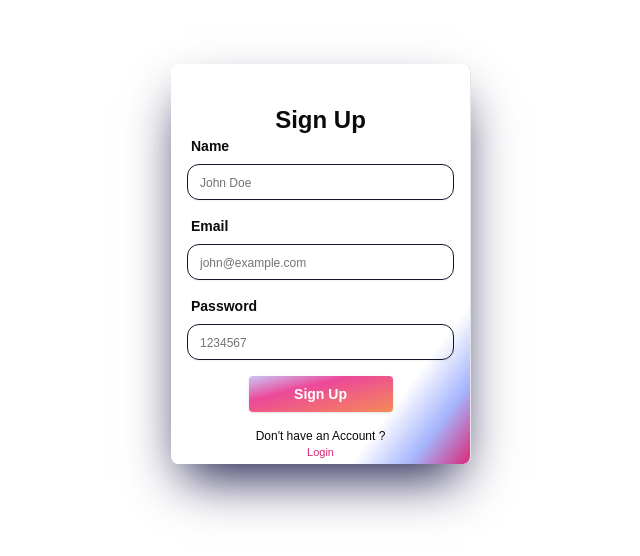
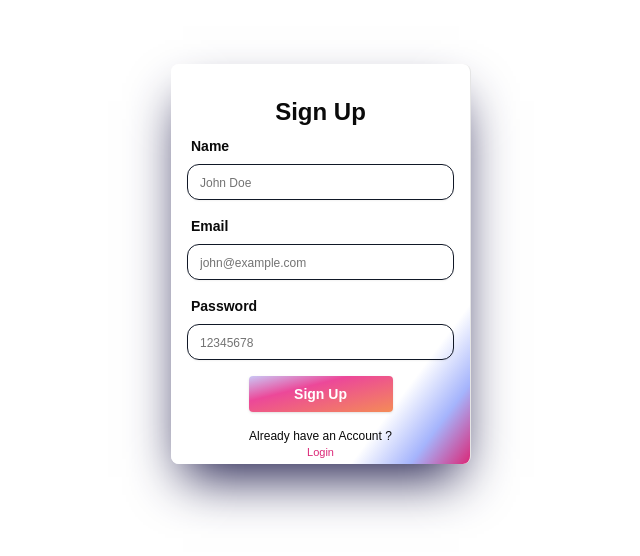
Before and after one commit to Arman6117/careerSync, a Next.js app in the folder client/: page /register in a window 1280 px wide. Shown: the part 136-692 px from the top of the page, without its empty margins (319-959 px from the left). Built offline with nearby package versions, Linux system fonts and the light colour scheme; no server answers; what tailwindcss-bg-patterns would draw is missing.

Commit message:
refactor: consolidate login and registration actions into a single index file

```diff
--- /dev/null
+++ b/client/actions/index.ts
@@ -0,0 +1,41 @@
+"use server";
+import axios from "axios";
+
+const api = process.env.NEXT_PUBLIC_API_URL;
+export const loginUser = async ({
+  email,
+  password,
+}: {
+  email: string;
+  password: string;
+}) => {
+  const url = `${api}/api/auth/login`;
+  try {
+    const { message, success } = (await axios.post(url, { email, password }))
+      .data;
+    return { message, success };
+  } catch (error) {
+    return { message: "Something went wrong", success: false };
+  }
+};
+
+export const registerUser = async ({
+  name,
+  email,
+  password,
+}: {
+  name: string;
+  email: string;
+  password: string;
+}) => {
+  const url = `${api}/api/auth/register`;
+
+  try {
+    const { message, success } = (
+      await axios.post(url, { name, email, password })
+    ).data;
+    return { message, success };
+  } catch (error) {
+    return { message: "Something went wrong", success: false };
+  }
+};
--- a/client/app/(auth)/_components/login-form.tsx
+++ b/client/app/(auth)/_components/login-form.tsx
@@ -5,11 +5,10 @@ import { z } from "zod";
 
 import Link from "next/link";
 
-import { loginUser } from "@/actions/login";
+import { loginUser } from "@/actions";
 
 import { Button } from "@/components/ui/button";
 import { Input } from "@/components/ui/input";
-import { Label } from "@/components/ui/label";
 import {
   Form,
   FormControl,
@@ -23,6 +22,7 @@ import { zodResolver } from "@hookform/resolvers/zod";
 const LoginForm = () => {
   const [email, setEmail] = useState("");
   const [password, setPassword] = useState("");
+  const [message, setMessage] = useState("");
   const [isDisabled, setIsDisabled] = useState(false);
 
   const formSchema = z.object({
@@ -37,6 +37,7 @@ const LoginForm = () => {
       password: "",
     },
   });
+
   return (
     <div className="h-[400px] shadow-indigo-950  rounded-lg shadow-2xl border-r px-4 flex-col gap-6 w-[300px] flex bg-white bg-gradient-to-br from-white from-[80%]  to-pink-600 via-indigo-300">
       <h1 className="text-2xl font-semibold mt-10 text-center">Login </h1>
@@ -60,6 +61,9 @@ const LoginForm = () => {
                     {...field}
                   />
                 </FormControl>
+                {/* <FormMessage >
+                  Hello
+                </FormMessage> */}
               </FormItem>
             )}
           />
@@ -88,9 +92,7 @@ const LoginForm = () => {
             </Button>
           </div>
           <div className="flex ga flex-col items-center ">
-            <span className="text-center text-xs">
-              Already have an Account ?
-            </span>
+            <span className="text-center text-xs">Don't have an Account ?</span>
             <Link
               href={"/register"}
               className="text-[11px] hover:underline text-pink-600"
--- a/client/app/(auth)/_components/register-form.tsx
+++ b/client/app/(auth)/_components/register-form.tsx
@@ -1,51 +1,152 @@
-import React from "react";
+"use client";
+import React, { useState } from "react";
+import { useForm } from "react-hook-form";
+import { z } from "zod";
+
 import Link from "next/link";
+
+import { loginUser, registerUser } from "@/actions";
 
 import { Button } from "@/components/ui/button";
 import { Input } from "@/components/ui/input";
-import { Label } from "@/components/ui/label";
+import {
+  Form,
+  FormControl,
+  FormField,
+  FormItem,
+  FormLabel,
+  FormMessage,
+} from "@/components/ui/form";
+import { zodResolver } from "@hookform/resolvers/zod";
 
-const RegisterForm = () => {
+const LoginForm = () => {
+  const [message, setMessage] = useState("");
+  const [isDisabled, setIsDisabled] = useState(false);
+
+  const formSchema = z.object({
+    email: z.string().email(),
+    name: z
+      .string()
+      .min(3, { message: "Name should contain at least 3 characters" })
+      .max(10, { message: "Name can't contain more than 10 characters" }),
+    password: z.string().min(6).max(8),
+  });
+
+  const form = useForm<z.infer<typeof formSchema>>({
+    resolver: zodResolver(formSchema),
+    defaultValues: {
+      email: "",
+      password: "",
+      name: "",
+    },
+  });
+
+  const onSubmit = async (values: z.infer<typeof formSchema>) => {
+    setIsDisabled(true);
+    const { name, email, password } = values;
+    try {
+      const { message, success } = await registerUser({
+        name,
+        email,
+        password,
+      });
+      setMessage(message);
+      if (success) form.reset();
+    } catch (error) {
+      setMessage("Something went wrong");
+      console.log(error);
+    } finally {
+      setIsDisabled(false);
+    }
+  };
   return (
-    <div className="h-[400px]  rounded-lg shadow-2xl shadow-indigo-950 border-r px-4 flex-col gap- w-[300px] flex bg-white bg-gradient-to-br from-white from-[80%]  to-pink-600 via-indigo-300">
-      <h1 className="text-2xl font-semibold mt-10 text-center">Sign Up</h1>
-      <form className="flex flex-col gap-4 ">
-        <div className="flex flex-col gap-2">
-          <Label className="text-sm font-semibold ml-1">Name</Label>
+    <div className="h-[400px] shadow-indigo-950  rounded-lg shadow-2xl border-r px-4 flex-col gap- w-[300px] flex bg-white bg-gradient-to-br from-white from-[80%]  to-pink-600 via-indigo-300">
+      <h1 className="text-2xl font-semibold mt-8 text-center">Sign Up </h1>
+      <Form {...form}>
+        <form
+          className="flex flex-col gap-4 mt-2"
+          onSubmit={form.handleSubmit(onSubmit)}
+        >
+          <FormField
+            control={form.control}
+            name="name"
+            render={({ field }) => (
+              <FormItem className="flex flex-col gap-">
+                <FormLabel className="text-sm font-semibold ml-1">
+                  Name
+                </FormLabel>
+                <FormControl>
                   <Input
+                    disabled={isDisabled}
                     className="w-full border-gray-900 rounded-xl focus-visible:border-pink-600 focus-visible:ring-0 focus-visible:border-2 transition-all placeholder:text-xs"
                     placeholder="John Doe"
-            type="text"
-            required
+                    {...field}
                   />
-        </div>
-        <div className="flex flex-col gap-2">
-          <Label className="text-sm font-semibold ml-1">Email</Label>
+                </FormControl>
+                {message ? (
+                  <FormMessage>{message}</FormMessage>
+                ) : (
+                  <FormMessage />
+                )}
+              </FormItem>
+            )}
+          />
+          <FormField
+            control={form.control}
+            name="email"
+            render={({ field }) => (
+              <FormItem className="flex flex-col gap2">
+                <FormLabel className="text-sm font-semibold ml-1">
+                  Email
+                </FormLabel>
+                <FormControl>
                   <Input
+                    disabled={isDisabled}
                     className="w-full border-gray-900 rounded-xl focus-visible:border-pink-600 focus-visible:ring-0 focus-visible:border-2 transition-all placeholder:text-xs"
                     placeholder="john@example.com"
-            type="email"
-            required
+                    {...field}
                   />
-        </div>
-        <div className="flex flex-col gap-2">
-          <Label className="text-sm font-semibold ml-1">Password</Label>
+                </FormControl>
+                {message ? (
+                  <FormMessage>{message}</FormMessage>
+                ) : (
+                  <FormMessage />
+                )}
+              </FormItem>
+            )}
+          />
+          <FormField
+            control={form.control}
+            name="password"
+            render={({ field }) => (
+              <FormItem className="flex flex-col gap2">
+                <FormLabel className="text-sm font-semibold ml-1">
+                  Password
+                </FormLabel>
+                <FormControl>
                   <Input
+                    disabled={isDisabled}
                     className="w-full border-gray-900 rounded-xl focus-visible:border-pink-600 focus-visible:ring-0 focus-visible:border-2 transition-all placeholder:text-xs"
-            placeholder="1234567"
-            required
-            maxLength={8}
-            minLength={6}
-            type="password"
+                    placeholder="12345678"
+                    {...field}
                   />
-        </div>
+                </FormControl>
+              </FormItem>
+            )}
+          />
+
           <div className="flex justify-center">
-          <Button className="w-36 font-semibold  rounded-sm hover:bg-white hover:text-black transition-all hover:bg-clip-text hover:outline hover:outline-black bg-gradient-to-br from-indigo-200 from-[-3%] via-35% via-pink-500 to-[150%]  to-amber-400 text-white">
+            <Button
+              disabled={isDisabled}
+              className="w-36 font-semibold  rounded-sm hover:bg-white hover:text-black transition-all hover:bg-clip-text hover:outline hover:outline-black bg-gradient-to-br from-indigo-200 from-[-3%] via-35% via-pink-500 to-[150%]  to-amber-400 text-white"
+            >
               Sign Up
             </Button>
           </div>
           <div className="flex ga flex-col items-center ">
-          <span className="text-center text-xs">Don't have an Account ?</span>
+            <span className="text-center text-xs">
+              Already have an Account ?
+            </span>
             <Link
               href={"/login"}
               className="text-[11px] hover:underline text-pink-600"
@@ -54,8 +155,9 @@ const RegisterForm = () => {
             </Link>
           </div>
         </form>
+      </Form>
     </div>
   );
 };
 
-export default RegisterForm;
+export default LoginForm;
```
Also changed, not shown: client/actions/login.ts (deleted, +0 -17 lines). Lines whose indentation alone changed are shown as unchanged.
